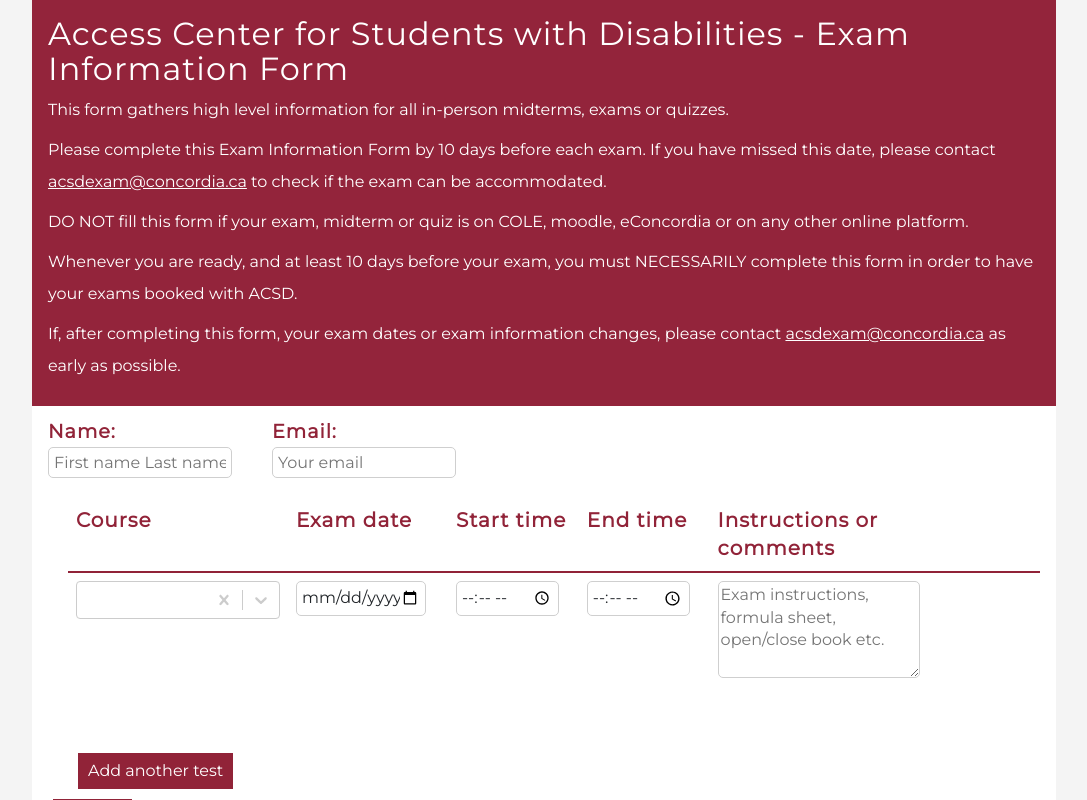
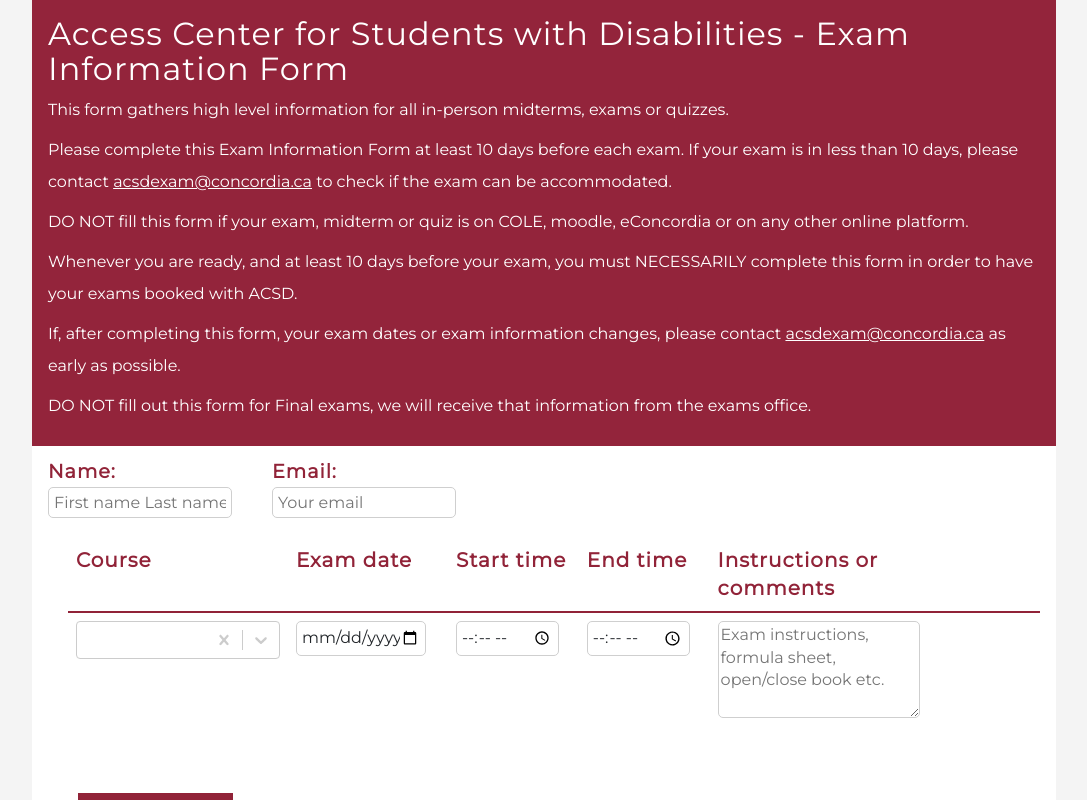
Before and after one commit to vishal-handa/Exams-Form, a React (Create React App) app in the folder exams-form/: page / in a window 1280 px wide. Shown: the whole page, without its empty margins (96-1183 px from the left). Built offline with nearby package versions, Linux system fonts and the light colour scheme.

Commit message:
title change

```diff
--- a/exams-form/package.json
+++ b/exams-form/package.json
@@ -10,6 +10,7 @@
     "bootstrap": "3",
     "build": "^0.1.4",
     "react": "^17.0.2",
+    "react-alert": "^7.0.3",
     "react-bootstrap": "^1.6.1",
     "react-dom": "^17.0.2",
     "react-router-dom": "^5.2.1",
--- a/exams-form/src/components/Title.js
+++ b/exams-form/src/components/Title.js
@@ -13,8 +13,8 @@
       </p>
 
       <p>
-        Please complete this Exam Information Form by 10 days before each exam.
-        If you have missed this date, please contact{" "}
+        Please complete this Exam Information Form at least 10 days before each
+        exam. If your exam is in less than 10 days, please contact{" "}
         <a href="mailto:acsdexam@concordia.ca">acsdexam@concordia.ca</a> to
         check if the exam can be accommodated.
       </p>
@@ -35,6 +35,10 @@
         changes, please contact{" "}
         <a href="mailto:acsdexam@concordia.ca">acsdexam@concordia.ca</a> as
         early as possible.
+      </p>
+      <p>
+        DO NOT fill out this form for Final exams, we will receive that
+        information from the exams office.
       </p>
     </Wrapper>
   );
```
Also changed, not shown: 1 other file (tests, documents, lock files or other folders).
